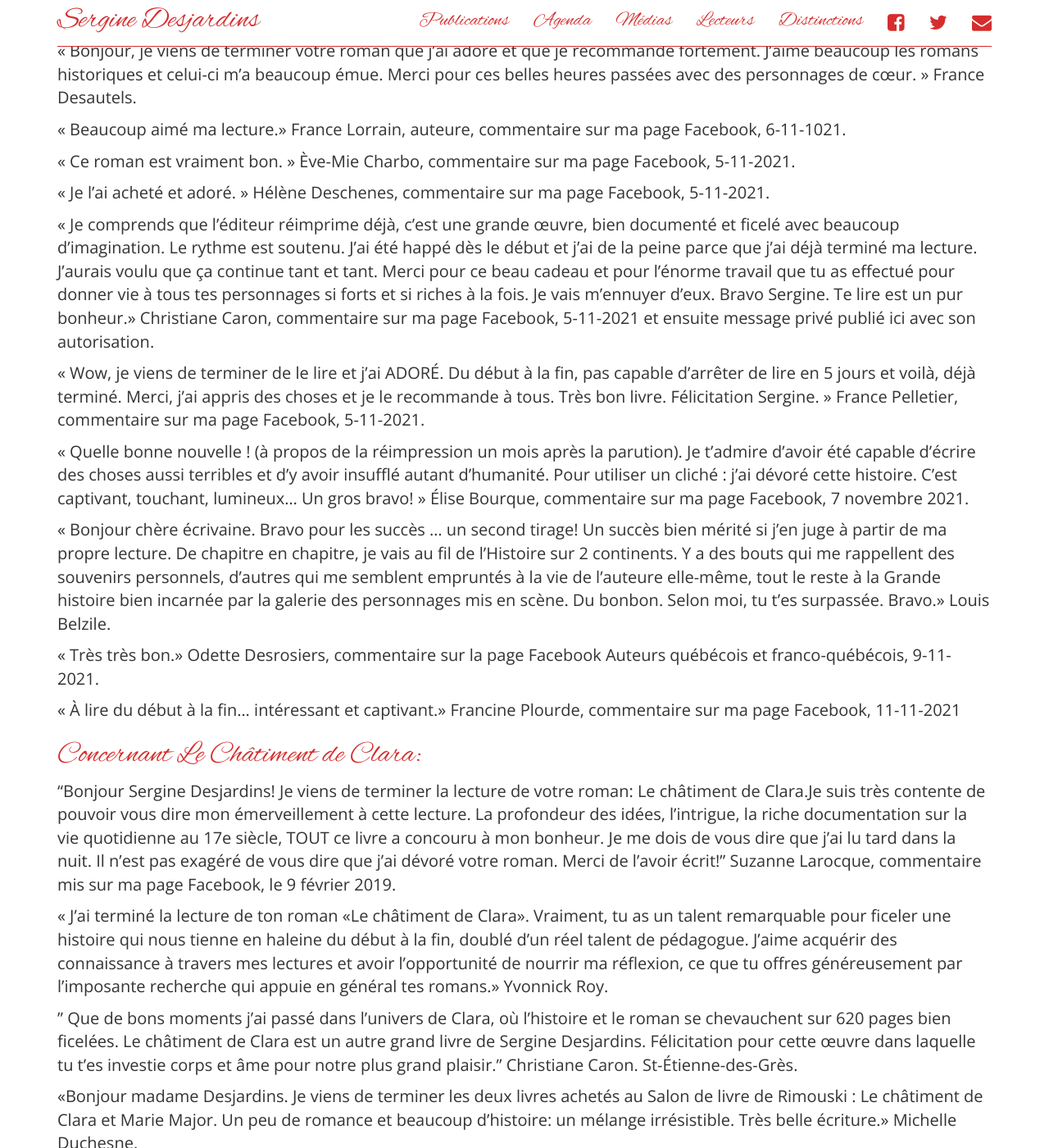
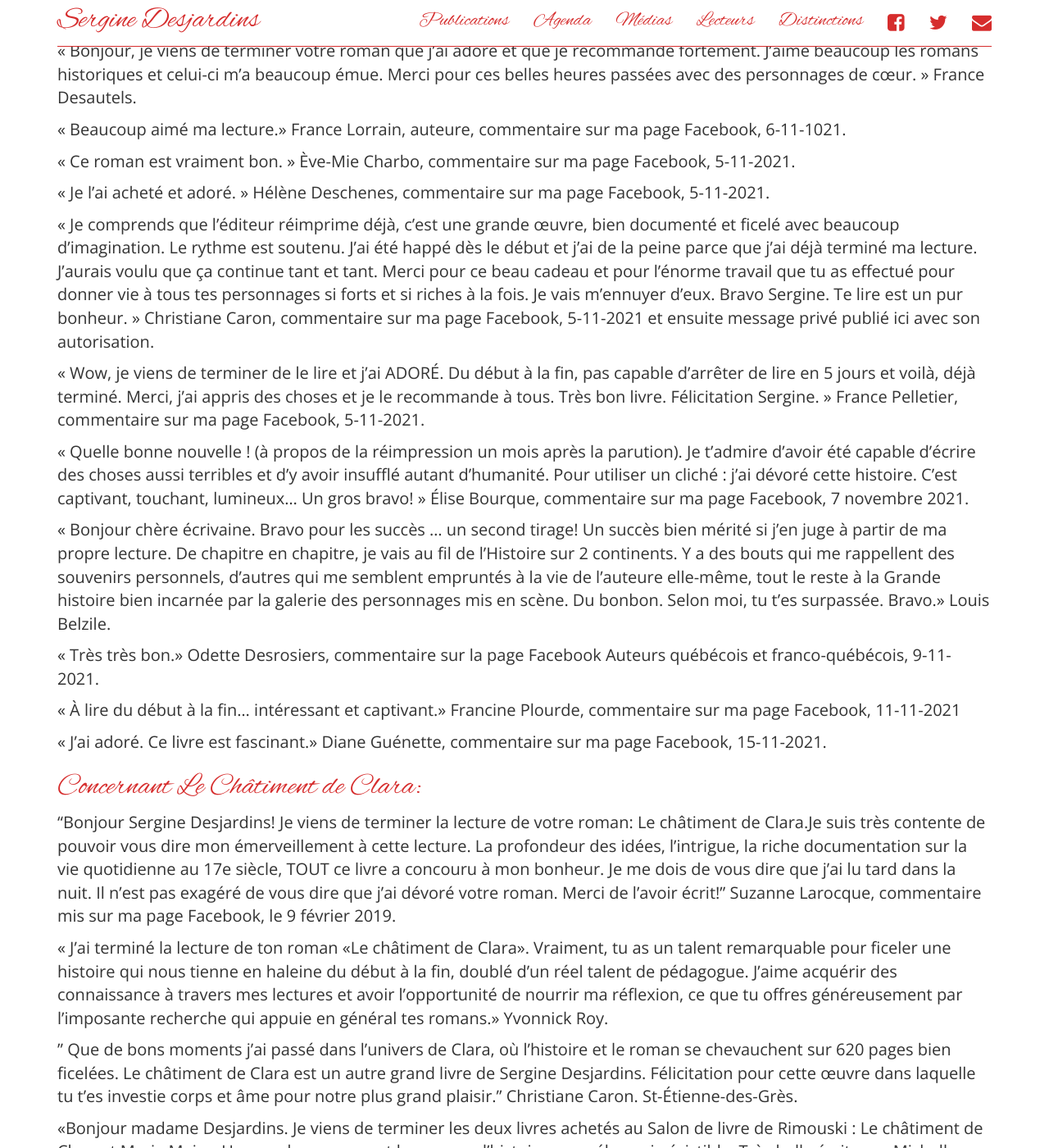
Before and after one commit to serginedesjardins/serginedesjardins.github.io, a Jekyll site: the page built from lecteurs.md, in a window 1280 px wide and 1400 px high, scrolled down 1995 px. Shown: the whole window at 82% size. Built offline with Jekyll 4.4.1, drawn with Linux system fonts in a browser that asks for light colours; nearby versions of some CDN libraries.

Commit message:
Commentaire Un souvenir, Diane Guénette

```diff
--- a/lecteurs.md
+++ b/lecteurs.md
@@ -47,7 +47,7 @@ Sergine, toute mon émotion à fleur de peau et ma gratitude pour ce tableau de
 
 « Je l’ai acheté et adoré. » Hélène Deschenes, commentaire sur ma page Facebook, 5-11-2021.
 
-« Je comprends que l’éditeur réimprime déjà, c’est une grande œuvre, bien documenté et ficelé avec beaucoup d’imagination. Le rythme est soutenu. J’ai été happé dès le début et j’ai de la peine parce que j’ai déjà terminé ma lecture. J’aurais voulu que ça continue tant et tant. Merci pour ce beau cadeau et pour l’énorme travail que tu as effectué pour donner vie à tous tes personnages si forts et si riches à la fois. Je vais m’ennuyer d’eux. Bravo Sergine. Te lire est un pur bonheur.» Christiane Caron, commentaire sur ma page Facebook, 5-11-2021 et ensuite message privé publié ici avec son autorisation.
+« Je comprends que l’éditeur réimprime déjà, c’est une grande œuvre, bien documenté et ficelé avec beaucoup d’imagination. Le rythme est soutenu. J’ai été happé dès le début et j’ai de la peine parce que j’ai déjà terminé ma lecture. J’aurais voulu que ça continue tant et tant. Merci pour ce beau cadeau et pour l’énorme travail que tu as effectué pour donner vie à tous tes personnages si forts et si riches à la fois. Je vais m’ennuyer d’eux. Bravo Sergine. Te lire est un pur bonheur. » Christiane Caron, commentaire sur ma page Facebook, 5-11-2021 et ensuite message privé publié ici avec son autorisation.
 
 « Wow, je viens de terminer de le lire et j’ai ADORÉ. Du début à la fin, pas capable d’arrêter de lire en 5 jours et voilà, déjà terminé. Merci, j’ai appris des choses et je le recommande à tous. Très bon livre. Félicitation Sergine. » France Pelletier, commentaire sur ma page Facebook, 5-11-2021.
 
@@ -58,6 +58,8 @@ Sergine, toute mon émotion à fleur de peau et ma gratitude pour ce tableau de
 « Très très bon.» Odette Desrosiers, commentaire sur la page Facebook Auteurs québécois et franco-québécois, 9-11-2021.
 
 « À lire du début à la fin… intéressant et captivant.» Francine Plourde, commentaire sur ma page Facebook, 11-11-2021
+
+« J'ai adoré. Ce livre est fascinant.» Diane Guénette, commentaire sur ma page Facebook, 15-11-2021.
 
 # Concernant Le Châtiment de Clara:
 
```
